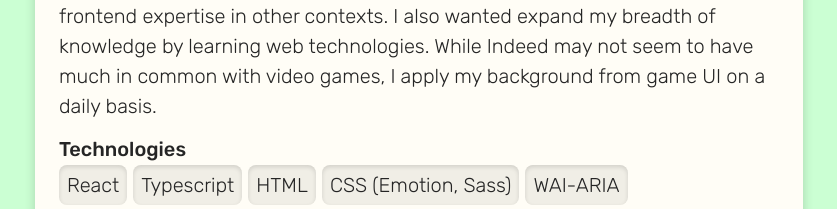
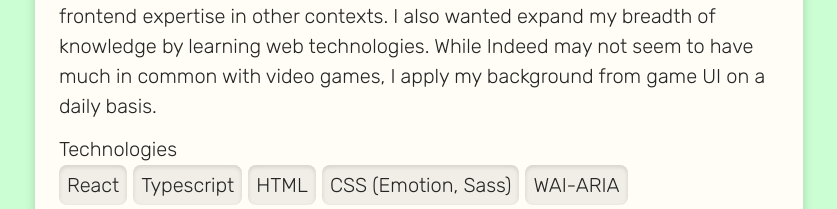
Before and after one commit to drewcmaier/portfolio, a SvelteKit app: page /experience in a window 1280 px wide. Shown: the part 820-1029 px from the top of the page, without its empty margins (221-1058 px from the left). Built offline with nearby package versions, Linux system fonts and the light colour scheme.

Commit message:
fix: tweaking timings

```diff
--- a/src/lib/Card.svelte
+++ b/src/lib/Card.svelte
@@ -46,7 +46,7 @@
 
 	@media (prefers-reduced-motion: no-preference) {
 		.card-fade-in {
-			animation: fadein 0.5s;
+			animation: fadein 1s;
 			animation-fill-mode: both;
 		}
 
--- a/src/routes/+page.svelte
+++ b/src/routes/+page.svelte
@@ -71,7 +71,7 @@
 		.typing-animation {
 			overflow: hidden;
 			white-space: nowrap;
-			animation: typing 1.5s steps(20, end);
+			animation: typing 1s steps(20, end);
 		}
 
 		@keyframes typing {
--- a/src/routes/experience/+page.svelte
+++ b/src/routes/experience/+page.svelte
@@ -24,7 +24,9 @@
 	>
 		<svelte:fragment slot="description">
 			<p>
-				I am currently a Senior UX Developer at <a href="https://employers.indeed.com">Indeed</a>.
+				I am currently employed as a Senior UX Developer at <a href="https://employers.indeed.com"
+					>Indeed</a
+				>.
 			</p>
 			<img src={indeed} alt="Indeed for Employers page" />
 			<p>
@@ -127,7 +129,7 @@
 		</svelte:fragment>
 	</ProjectCard>
 
-	<ProjectCard heading="pogo.com" technologies={['Flash', 'Actionscript', 'Java']}>
+	<ProjectCard heading="Pogo" technologies={['Flash', 'Actionscript', 'Java']}>
 		<svelte:fragment slot="description">
 			<p>
 				My first tech job was as a Gameplay Engineer for <a href="https://www.pogo.com">pogo.com</a
--- a/src/routes/experience/ProjectCard.svelte
+++ b/src/routes/experience/ProjectCard.svelte
@@ -29,10 +29,6 @@
 		margin-block-end: 0;
 	}
 
-	h4 {
-		font-weight: var(--font-weight-bold);
-	}
-
 	.technologies-list {
 		display: flex;
 		flex-wrap: wrap;
--- a/src/routes/style.css
+++ b/src/routes/style.css
@@ -86,7 +86,6 @@ h1 {
 h2 {
 	font-size: var(--font-size-3);
 	margin-block-end: var(--spacing-3);
-	font-weight: var(--font-weight-normal);
 }
 
 h3 {
```
